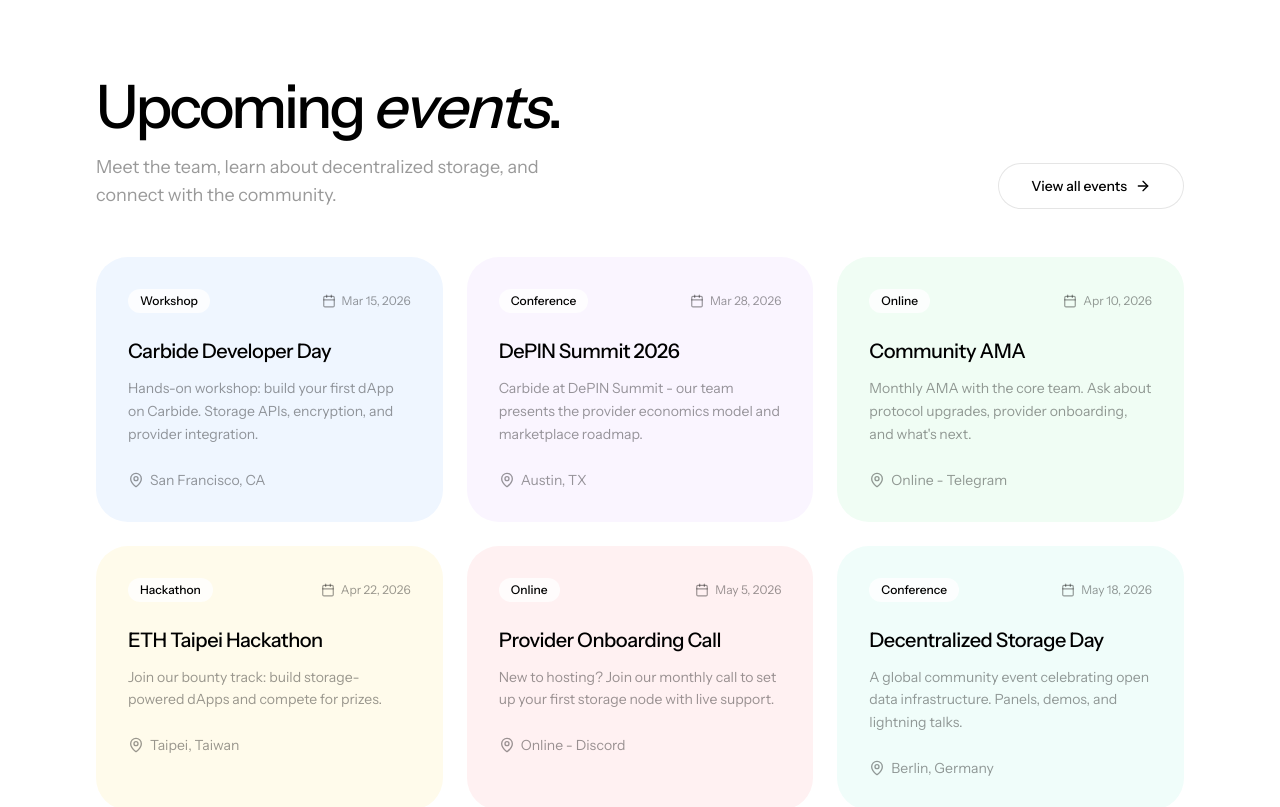
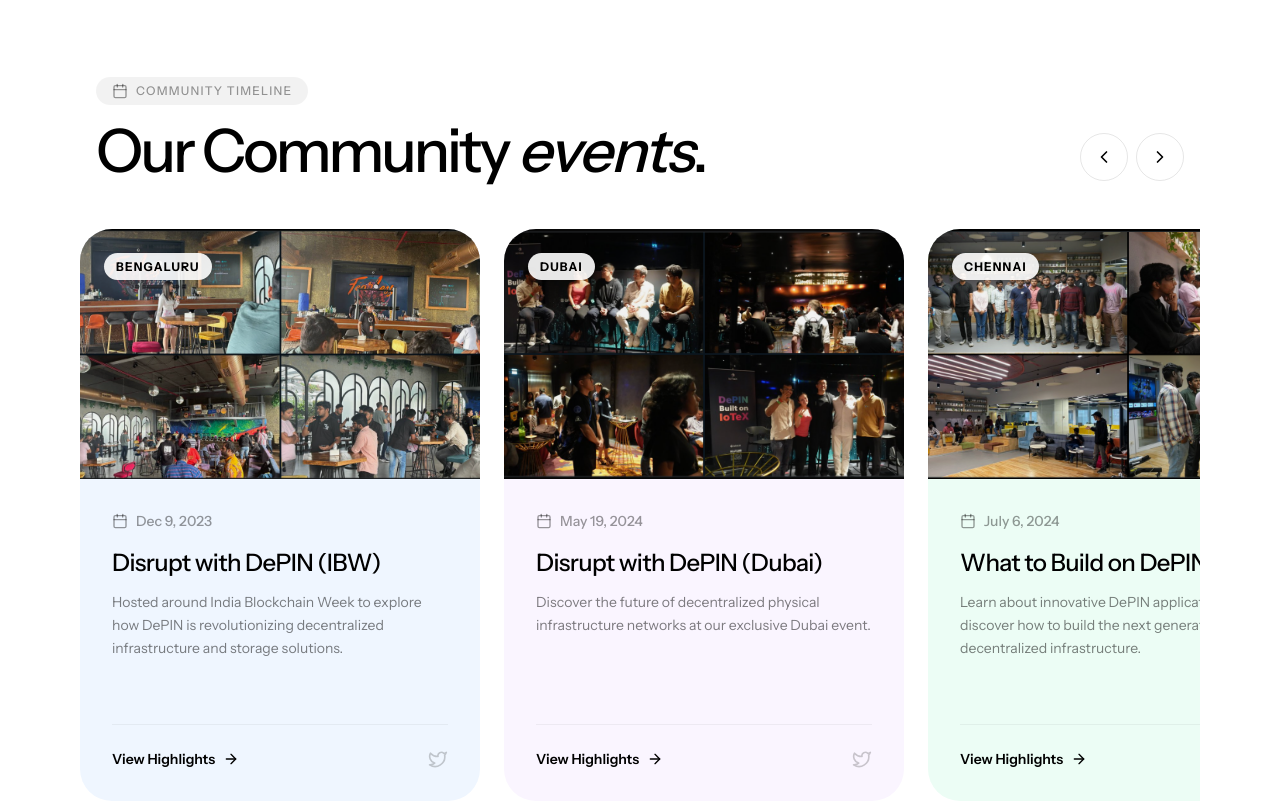
Before and after one commit to chaalpritam/carbide.network, a Next.js app: page / in a window 1280 px wide. Shown: the part 5680-6487 px from the top of the page. Built offline with nearby package versions, Linux system fonts and the light colour scheme.

Commit message:
update events data with its twitter link and pic

```diff
--- a/src/app/page.tsx
+++ b/src/app/page.tsx
@@ -1,6 +1,9 @@
+"use client"
+
 import Link from "next/link"
 import Image from "next/image"
-import { Shield, Globe, DollarSign, Lock, ArrowRight, Check, Calendar, MapPin, Server, Smartphone, HardDrive, Code, Compass, Github, Twitter } from "lucide-react"
+import { useState, useRef } from "react"
+import { Shield, Globe, DollarSign, Lock, ArrowRight, Check, Calendar, MapPin, Server, Smartphone, HardDrive, Code, Compass, Github, Twitter, ChevronLeft, ChevronRight, ExternalLink } from "lucide-react"
 import { Header } from "@/components/header"
 import { Footer } from "@/components/footer"
 import { HowItWorks } from "@/components/how-it-works"
@@ -8,6 +11,20 @@
 import { NewsletterForm } from "@/components/newsletter-form"
 
 export default function LandingPage() {
+  const scrollContainerRef = useRef<HTMLDivElement>(null)
+
+  const scrollLeft = () => {
+    if (scrollContainerRef.current) {
+      scrollContainerRef.current.scrollBy({ left: -400, behavior: "smooth" })
+    }
+  }
+
+  const scrollRight = () => {
+    if (scrollContainerRef.current) {
+      scrollContainerRef.current.scrollBy({ left: 400, behavior: "smooth" })
+    }
+  }
+
   return (
     <div className="bg-white text-black min-h-screen overflow-x-hidden">
       <Header />
@@ -440,93 +457,170 @@
       <HowItWorks />
 
       {/* Events Section */}
-      <section id="events" className="section-padding">
+      <section id="events" className="section-padding overflow-hidden">
         <div className="max-w-[1440px] mx-auto">
           <div className="flex flex-col md:flex-row md:items-end md:justify-between gap-6 mb-12">
             <div>
-              <h2 className="text-4xl md:text-5xl lg:text-6xl font-medium tracking-tighter mb-4">
-                Upcoming <span className="italic-serif">events</span>.
+              <div className="inline-flex items-center gap-2 bg-black/5 rounded-full px-4 py-1.5 mb-4">
+                <Calendar className="h-4 w-4 text-black/40" />
+                <span className="text-xs font-medium uppercase tracking-widest text-black/40">Community Timeline</span>
+              </div>
+              <h2 className="text-4xl md:text-5xl lg:text-6xl font-medium tracking-tighter">
+                Our Community <span className="italic-serif">events</span>.
               </h2>
-              <p className="text-lg text-black/40 max-w-lg">
-                Meet the team, learn about decentralized storage, and connect with the community.
-              </p>
             </div>
-            <Link
-              href="#"
-              className="btn-secondary text-sm shrink-0"
-            >
-              View all events
-              <ArrowRight className="h-4 w-4 ml-2" />
-            </Link>
+            <div className="flex gap-2">
+              <button
+                onClick={scrollLeft}
+                className="w-12 h-12 rounded-full border border-black/10 flex items-center justify-center hover:bg-black hover:text-white transition-all duration-300"
+                aria-label="Scroll left"
+              >
+                <ChevronLeft className="h-5 w-5" />
+              </button>
+              <button
+                onClick={scrollRight}
+                className="w-12 h-12 rounded-full border border-black/10 flex items-center justify-center hover:bg-black hover:text-white transition-all duration-300"
+                aria-label="Scroll right"
+              >
+                <ChevronRight className="h-5 w-5" />
+              </button>
+            </div>
           </div>
 
-          <div className="grid md:grid-cols-2 lg:grid-cols-3 gap-6">
+          <div
+            ref={scrollContainerRef}
+            className="flex gap-6 overflow-x-auto no-scrollbar snap-x snap-mandatory pb-8 px-4 -mx-4"
+          >
             {[
               {
-                date: "Mar 15, 2026",
-                title: "Carbide Developer Day",
-                description: "Hands-on workshop: build your first dApp on Carbide. Storage APIs, encryption, and provider integration.",
-                location: "San Francisco, CA",
-                type: "Workshop",
+                title: "Disrupt with DePIN (IBW)",
+                description: "Hosted around India Blockchain Week to explore how DePIN is revolutionizing decentralized infrastructure and storage solutions.",
+                date: "Dec 9, 2023",
+                location: "Bengaluru",
+                image: "/events/2023.png",
+                tweet: "https://x.com/ChaalPritam/status/1736350189538189456",
                 bg: "bg-blue-50",
               },
               {
-                date: "Mar 28, 2026",
-                title: "DePIN Summit 2026",
-                description: "Carbide at DePIN Summit - our team presents the provider economics model and marketplace roadmap.",
-                location: "Austin, TX",
-                type: "Conference",
+                title: "Disrupt with DePIN (Dubai)",
+                description: "Discover the future of decentralized physical infrastructure networks at our exclusive Dubai event.",
+                date: "May 19, 2024",
+                location: "Dubai",
+                image: "/events/2024.png",
+                tweet: "https://x.com/ChaalPritam/status/1786815270679449952",
                 bg: "bg-purple-50",
               },
               {
-                date: "Apr 10, 2026",
-                title: "Community AMA",
-                description: "Monthly AMA with the core team. Ask about protocol upgrades, provider onboarding, and what's next.",
-                location: "Online - Telegram",
-                type: "Online",
-                bg: "bg-green-50",
+                title: "What to Build on DePIN",
+                description: "Learn about innovative DePIN applications and discover how to build the next generation of decentralized infrastructure.",
+                date: "July 6, 2024",
+                location: "Chennai",
+                image: "/events/2024_1.png",
+                tweet: "https://x.com/ChaalPritam/status/1809841085721551154",
+                bg: "bg-emerald-50",
               },
               {
-                date: "Apr 22, 2026",
-                title: "ETH Taipei Hackathon",
-                description: "Join our bounty track: build storage-powered dApps and compete for prizes.",
-                location: "Taipei, Taiwan",
-                type: "Hackathon",
+                title: "What to Build on DePIN",
+                description: "Explore practical DePIN use cases and get hands-on experience building decentralized infrastructure solutions.",
+                date: "July 20, 2024",
+                location: "Kochi",
+                image: "/events/2024_2.png",
+                tweet: "https://x.com/ChaalPritam/status/1815346193578532927",
                 bg: "bg-amber-50",
               },
               {
-                date: "May 5, 2026",
-                title: "Provider Onboarding Call",
-                description: "New to hosting? Join our monthly call to set up your first storage node with live support.",
-                location: "Online - Discord",
-                type: "Online",
+                title: "What to Build on DePIN",
+                description: "Dive deep into DePIN architecture and learn how to create scalable decentralized infrastructure applications.",
+                date: "July 21, 2024",
+                location: "Hyderabad",
+                image: "/events/2024_3.png",
+                tweet: "https://x.com/ChaalPritam/status/1815395721425944993",
                 bg: "bg-rose-50",
               },
               {
-                date: "May 18, 2026",
-                title: "Decentralized Storage Day",
-                description: "A global community event celebrating open data infrastructure. Panels, demos, and lightning talks.",
-                location: "Berlin, Germany",
-                type: "Conference",
+                title: "What to Build on DePIN",
+                description: "We deep dive to discover how to leverage DePIN for building next-gen decentralized applications.",
+                date: "July 26, 2024",
+                location: "Bangalore",
+                image: "/events/2024_4.png",
+                tweet: "https://x.com/ChaalPritam/status/1818548912044605780",
                 bg: "bg-teal-50",
+              },
+              {
+                title: "What to Build on DePIN",
+                description: "Learn about DePIN's potential to transform traditional infrastructure into decentralized networks.",
+                date: "August 3, 2024",
+                location: "Pune",
+                image: "/events/2024_5.png",
+                tweet: "https://x.com/ChaalPritam/status/1820003761533673594",
+                bg: "bg-indigo-50",
+              },
+              {
+                title: "What to Build on DePIN",
+                description: "Explore the intersection of DePIN and Web3 infrastructure at our Goa event.",
+                date: "August 6, 2024",
+                location: "Goa",
+                image: "/events/2024_6.png",
+                tweet: "https://x.com/ChaalPritam/status/1821097979010314748",
+                bg: "bg-sky-50",
+              },
+              {
+                title: "let's talk decentralization (Chennai)",
+                description: "A deep-dive masterclass into the world of DePIN, DeSci, and DeAI. Exploring why decentralization matters and how to build for the future.",
+                date: "May 24, 2025",
+                location: "Chennai",
+                image: "/events/2024_1.png",
+                tweet: "https://x.com/Web3Chennai/status/1926615633157845280",
+                bg: "bg-violet-50",
               },
             ].map((event, i) => (
               <div
                 key={i}
-                className={`${event.bg} rounded-[2rem] p-8 group hover:shadow-xl transition-all duration-300 hover:-translate-y-1`}
+                className={`min-w-[320px] md:min-w-[400px] ${event.bg} rounded-[2rem] overflow-hidden group hover:shadow-2xl transition-all duration-500 snap-start flex flex-col`}
               >
-                <div className="flex items-center justify-between mb-6">
-                  <span className="text-xs font-medium bg-white/80 rounded-full px-3 py-1">{event.type}</span>
-                  <div className="flex items-center gap-1.5 text-xs text-black/40">
-                    <Calendar className="h-3.5 w-3.5" />
-                    {event.date}
+                {/* Event Image */}
+                <div className="relative aspect-[16/10] overflow-hidden">
+                  <div className="absolute inset-0 bg-black/5 z-10" />
+                  <Image
+                    src={event.image}
+                    alt={event.title}
+                    fill
+                    className="object-cover group-hover:scale-105 transition-transform duration-700"
+                  />
+                  <div className="absolute top-6 left-6 z-20">
+                    <span className="text-xs font-bold uppercase tracking-widest bg-white/90 backdrop-blur-md px-3 py-1.5 rounded-full shadow-sm">
+                      {event.location}
+                    </span>
                   </div>
                 </div>
-                <h3 className="text-xl font-medium tracking-tight mb-3">{event.title}</h3>
-                <p className="text-sm text-black/40 leading-relaxed mb-6">{event.description}</p>
-                <div className="flex items-center gap-1.5 text-sm text-black/40">
-                  <MapPin className="h-4 w-4" />
-                  {event.location}
+
+                {/* Event Content */}
+                <div className="p-8 flex flex-col flex-grow">
+                  <div className="flex items-center gap-2 mb-4 text-black/40">
+                    <Calendar className="h-4 w-4" />
+                    <span className="text-sm font-medium">{event.date}</span>
+                  </div>
+
+                  <h3 className="text-2xl font-medium tracking-tight mb-3 group-hover:text-black transition-colors">
+                    {event.title}
+                  </h3>
+
+                  <p className="text-sm text-black/50 leading-relaxed mb-8 flex-grow">
+                    {event.description}
+                  </p>
+
+                  <div className="flex items-center justify-between pt-6 border-t border-black/[0.05]">
+                    <Link
+                      href={event.tweet}
+                      target="_blank"
+                      className="inline-flex items-center gap-2 text-sm font-semibold hover:gap-3 transition-all duration-300"
+                    >
+                      View Highlights <ArrowRight className="h-4 w-4" />
+                    </Link>
+                    <Link href={event.tweet} target="_blank">
+                      <Twitter className="h-5 w-5 text-black/20 hover:text-blue-400 transition-colors" />
+                    </Link>
+                  </div>
                 </div>
               </div>
             ))}
@@ -592,131 +686,6 @@
         </div>
       </section>
 
-      {/* Pricing Comparison */}
-      {/* <section id="pricing" className="section-padding">
-        <div className="max-w-[1440px] mx-auto">
-          <div className="text-center mb-16">
-            <h2 className="text-4xl md:text-5xl lg:text-6xl font-medium tracking-tighter mb-4">
-              Transparent <span className="italic-serif">pricing</span>.
-            </h2>
-            <p className="text-lg text-black/40 max-w-lg mx-auto">
-              No hidden fees. No corporate markup. See exactly how Carbide compares.
-            </p>
-          </div>
-
-          <div className="max-w-5xl mx-auto">
-            <div className="grid grid-cols-3 gap-4 mb-2">
-              <div />
-              <div className="bg-black text-white rounded-t-2xl px-6 py-5 text-center">
-                <div className="text-lg font-medium">Carbide</div>
-                <div className="text-xs text-white/50 mt-1">Decentralized</div>
-              </div>
-              <div className="bg-[#F5F5F5] rounded-t-2xl px-6 py-5 text-center">
-                <div className="text-lg font-medium text-black/40">Traditional Cloud</div>
-                <div className="text-xs text-black/30 mt-1">Centralized</div>
-              </div>
-            </div>
-
-            {[
-              {
-                label: "Storage cost",
-                carbide: "$0.002/GB/mo",
-                traditional: "$0.023/GB/mo",
-                highlight: true,
-              },
-              {
-                label: "Egress fees",
-                carbide: "Free",
-                traditional: "$0.09/GB",
-                highlight: false,
-              },
-              {
-                label: "Encryption",
-                carbide: "Client-side AES-256",
-                traditional: "Server-side",
-                highlight: false,
-              },
-              {
-                label: "Key ownership",
-                carbide: "You own your keys",
-                traditional: "Provider controlled",
-                highlight: false,
-              },
-              {
-                label: "Redundancy",
-                carbide: "1–10x, your choice",
-                traditional: "Fixed (3x)",
-                highlight: false,
-              },
-              {
-                label: "Vendor lock-in",
-                carbide: "None",
-                traditional: "High",
-                highlight: false,
-              },
-              {
-                label: "Single point of failure",
-                carbide: "No",
-                traditional: "Yes",
-                highlight: false,
-              },
-              {
-                label: "Minimum commitment",
-                carbide: "None - pay as you go",
-                traditional: "Often required",
-                highlight: false,
-              },
-            ].map((row, i) => (
-              <div
-                key={i}
-                className="grid grid-cols-3 gap-4 group/row"
-              >
-                <div className="px-4 py-4 flex items-center transition-transform duration-300 group-hover/row:translate-x-1">
-                  <span className="text-sm font-medium text-black/60 group-hover/row:text-black">{row.label}</span>
-                </div>
-                <div className={`px-6 py-4 flex items-center justify-center border-x border-black/5 transition-all duration-300 ${row.highlight ? "bg-green-50/50 group-hover/row:bg-green-50" : "bg-black/[0.01] group-hover/row:bg-black/[0.03]"}`}>
-                  <span className={`text-sm font-bold ${row.highlight ? "text-green-700" : "text-black"}`}>
-                    {row.carbide}
-                  </span>
-                </div>
-                <div className="px-6 py-4 flex items-center justify-center bg-black/[0.01] transition-all duration-300 group-hover/row:bg-black/[0.03]">
-                  <span className="text-sm text-black/40 font-medium">{row.traditional}</span>
-                </div>
-              </div>
-            ))}
-
-            <div className="grid grid-cols-3 gap-4 mt-2">
-              <div />
-              <div className="bg-black text-white rounded-b-2xl px-6 py-5 text-center">
-                <Link
-                  href="#cta"
-                  className="inline-flex items-center gap-2 bg-white text-black rounded-full px-6 py-2.5 text-sm font-medium hover:bg-white/90 transition-colors"
-                >
-                  Get started
-                  <ArrowRight className="h-4 w-4" />
-                </Link>
-              </div>
-              <div className="bg-[#F5F5F5] rounded-b-2xl px-6 py-5" />
-            </div>
-          </div>
-
-          <div className="max-w-3xl mx-auto mt-12 bg-green-50 rounded-[2rem] p-8 md:p-10 flex flex-col md:flex-row items-center gap-6 md:gap-10">
-            <div className="shrink-0 text-center">
-              <div className="text-5xl md:text-6xl font-medium tracking-tighter text-green-700">91%</div>
-              <div className="text-sm text-green-700/60 mt-1">avg. savings</div>
-            </div>
-            <div>
-              <h3 className="text-lg font-medium tracking-tight mb-2">
-                Store 1 TB for ~$2/month instead of $23.
-              </h3>
-              <p className="text-sm text-black/40 leading-relaxed">
-                Carbide&apos;s marketplace lets providers compete on price, eliminating corporate margins. With zero egress fees and flexible redundancy, you only pay for exactly what you use.
-              </p>
-            </div>
-          </div>
-        </div>
-      </section> */}
-
       {/* CTA Section */}
       <section id="cta" className="section-padding">
         <div className="max-w-3xl mx-auto text-center">
```
